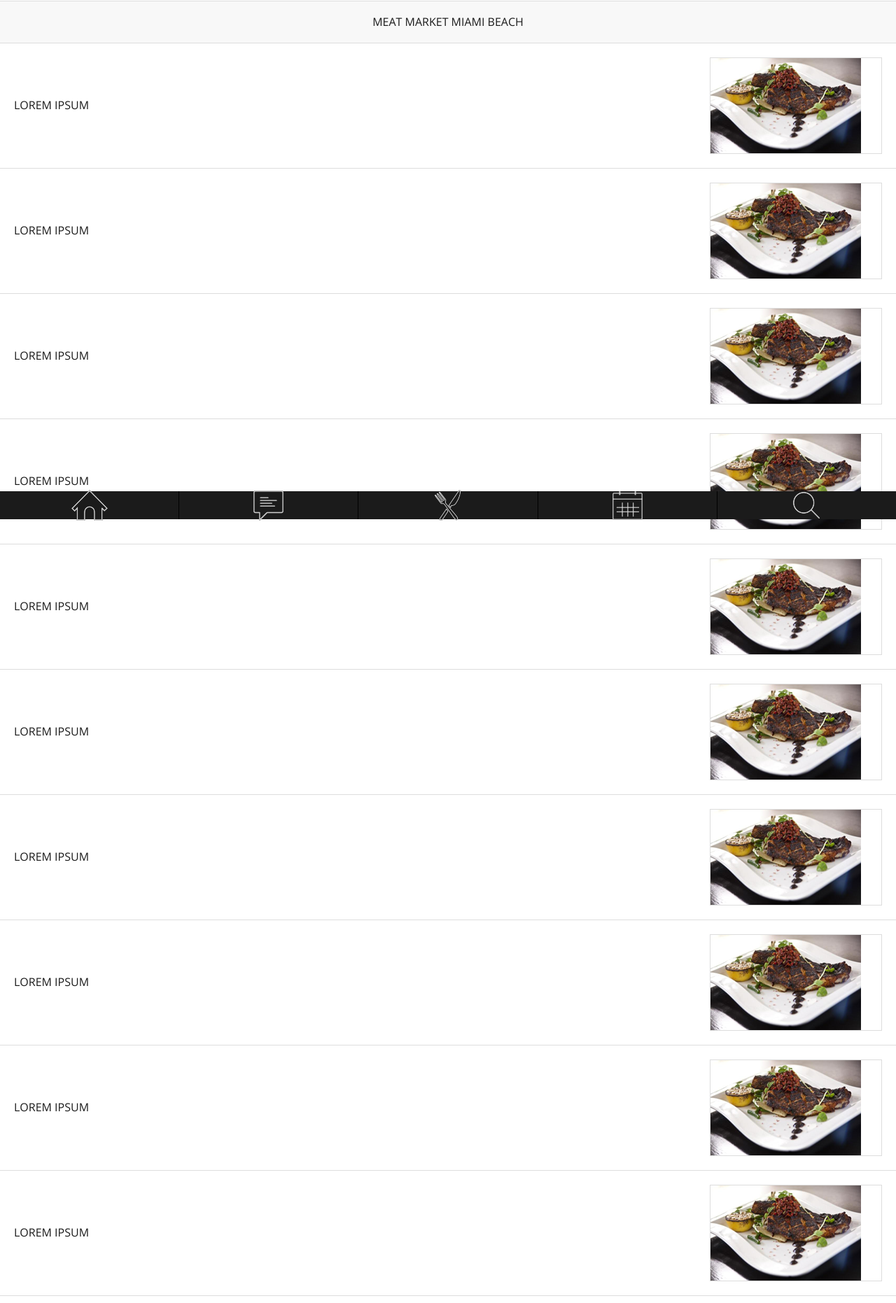
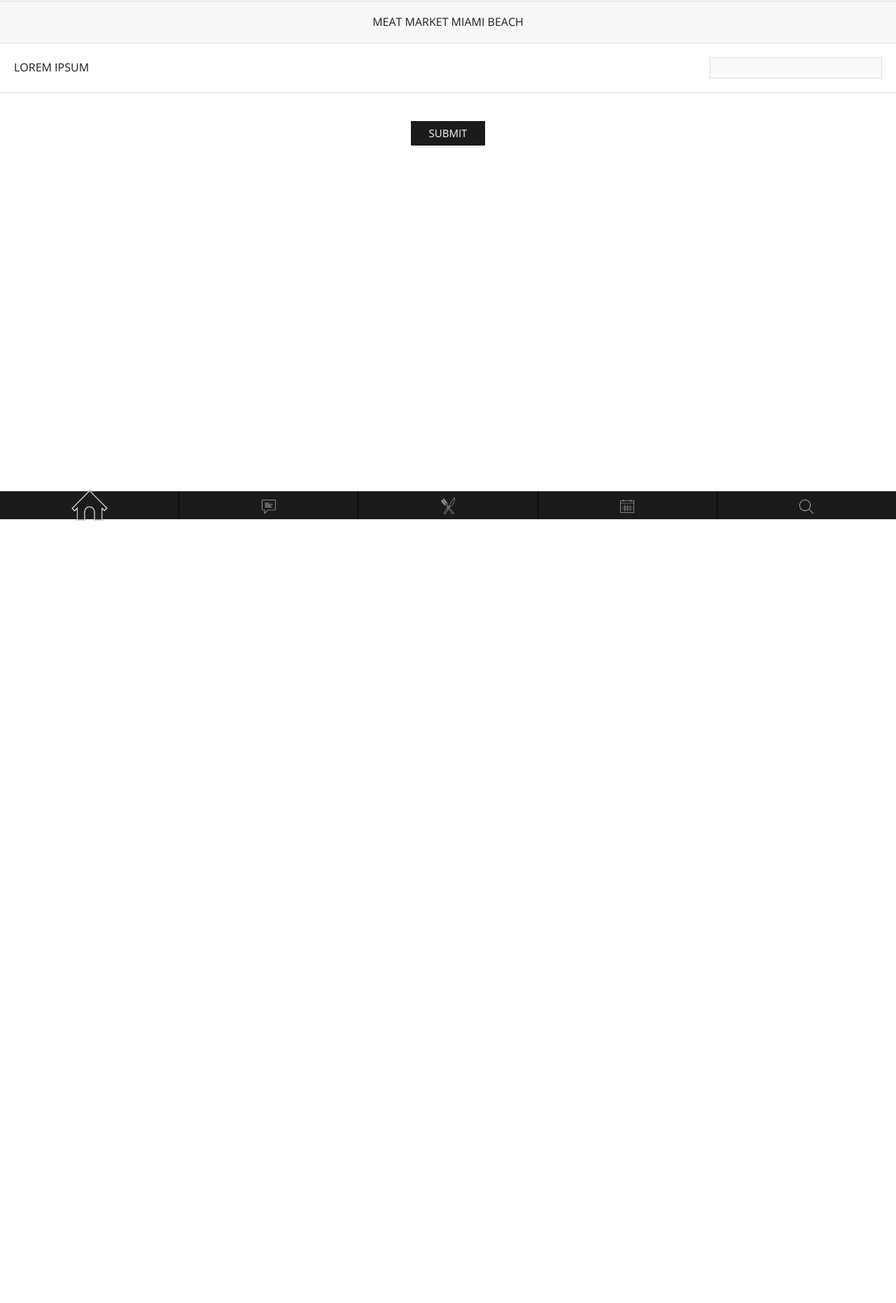
Before and after one commit to StiltMedia/MeatMarket, a plain HTML site: page inventory.html in a window 1280 px wide. Shown: the part 58-1920 px from the top of the page at 70% size. After the commit the page ends 800 px from the top, so only its background shows below. Drawn offline with nearby package versions, Linux system fonts and the light colour scheme.

Commit message:
Updating Files

```diff
--- a/inventory.html
+++ b/inventory.html
@@ -53,7 +53,7 @@
         <header class="header-top">
 
             <div class="go-back">
-                <a class="link link-big" href="#">
+                <a class="link link-big" href="account_home.html">
                     <i><img src="img/icons/i_angle_left.png" alt="icon_angle"></i>
 
                     <h3>
@@ -96,148 +96,8 @@
                 <h4>LOREM IPSUM</h4>
             </div>
 
-            <div class="image">
-                <img src="img/specials/s_image_1.png" alt="inventory_image">
-            </div>
-
-        </div>
-        <!-- .inventory item -->
-
-        <!-- inventory item -->
-        <div class="inventory-item">
-
-            <div class="title">
-                <h4>LOREM IPSUM</h4>
-            </div>
-
-            <div class="image">
-                <img src="img/specials/s_image_1.png" alt="inventory_image">
-            </div>
-
-        </div>
-        <!-- .inventory item -->
-
-        <!-- inventory item -->
-        <div class="inventory-item">
-
-            <div class="title">
-                <h4>LOREM IPSUM</h4>
-            </div>
-
-            <div class="image">
-                <img src="img/specials/s_image_1.png" alt="inventory_image">
-            </div>
-
-        </div>
-        <!-- .inventory item -->
-
-        <!-- inventory item -->
-        <div class="inventory-item">
-
-            <div class="title">
-                <h4>LOREM IPSUM</h4>
-            </div>
-
-            <div class="image">
-                <img src="img/specials/s_image_1.png" alt="inventory_image">
-            </div>
-
-        </div>
-        <!-- .inventory item -->
-
-        <!-- inventory item -->
-        <div class="inventory-item">
-
-            <div class="title">
-                <h4>LOREM IPSUM</h4>
-            </div>
-
-            <div class="image">
-                <img src="img/specials/s_image_1.png" alt="inventory_image">
-            </div>
-
-        </div>
-        <!-- .inventory item -->
-
-        <!-- inventory item -->
-        <div class="inventory-item">
-
-            <div class="title">
-                <h4>LOREM IPSUM</h4>
-            </div>
-
-            <div class="image">
-                <img src="img/specials/s_image_1.png" alt="inventory_image">
-            </div>
-
-        </div>
-        <!-- .inventory item -->
-
-        <!-- inventory item -->
-        <div class="inventory-item">
-
-            <div class="title">
-                <h4>LOREM IPSUM</h4>
-            </div>
-
-            <div class="image">
-                <img src="img/specials/s_image_1.png" alt="inventory_image">
-            </div>
-
-        </div>
-        <!-- .inventory item -->
-
-        <!-- inventory item -->
-        <div class="inventory-item">
-
-            <div class="title">
-                <h4>LOREM IPSUM</h4>
-            </div>
-
-            <div class="image">
-                <img src="img/specials/s_image_1.png" alt="inventory_image">
-            </div>
-
-        </div>
-        <!-- .inventory item -->
-
-        <!-- inventory item -->
-        <div class="inventory-item">
-
-            <div class="title">
-                <h4>LOREM IPSUM</h4>
-            </div>
-
-            <div class="image">
-                <img src="img/specials/s_image_1.png" alt="inventory_image">
-            </div>
-
-        </div>
-        <!-- .inventory item -->
-
-        <!-- inventory item -->
-        <div class="inventory-item">
-
-            <div class="title">
-                <h4>LOREM IPSUM</h4>
-            </div>
-
-            <div class="image">
-                <img src="img/specials/s_image_1.png" alt="inventory_image">
-            </div>
-
-        </div>
-        <!-- .inventory item -->
-
-        <!-- inventory item -->
-        <div class="inventory-item">
-
-            <div class="title">
-                <h4>LOREM IPSUM</h4>
-            </div>
-
-            <div class="image">
-                <img src="img/specials/s_image_1.png" alt="inventory_image">
+            <div class="image black-field input-group">
+                <input type="number" class="form-control" min="0">
             </div>
 
         </div>
--- a/scss/style.scss
+++ b/scss/style.scss
@@ -311,6 +311,15 @@ section {
     }
     input[type="date"].form-control {
         padding: 13px 20px;
+    }
+}
+.black-field {
+    display: flex;
+    margin: 0;
+    input,
+    input:focus {
+        background-color: #fafafa;
+        border: none;
     }
 }
 .form-login + .button {
@@ -669,6 +678,9 @@ section {
                 &:last-child {
                     border: none;
                 }
+                &:not(:first-child) img {
+                    max-width: 20px;
+                }
             }
         }
     }
@@ -700,6 +712,8 @@ section {
             svg {
                 max-width: 30px;
                 height: auto;
+                width: 30px;
+                height: 39px;
             }
             &.active {
                 background-color: #f26c4f;
@@ -942,14 +956,19 @@ div.zabuto_calendar .table tr td div.day {
 div.zabuto_calendar .badge-today,
 div.zabuto_calendar .active,
 div.zabuto_calendar div.legend span.badge-today {
-    display: inline;
-    padding: 2px 8px 2px 7px;
+    position: relative;
+    display: inline-block;
+    top: -12px;
+    left: -1px;
+    padding: 6px 0;
+    width: 25px;
+    height: 25px;
     background-color: $dark;
     border-radius: 50%;
     font-size: inherit;
     font-weight: 400;
     color: #fff;
-    line-height: 0;
+    line-height: 1;
     text-shadow: none;
 }
 /* =9. Modal
```
Also changed, not shown: calendar.html (+1 -1 lines), restaurants.html (+1 -1 lines), style.css.
